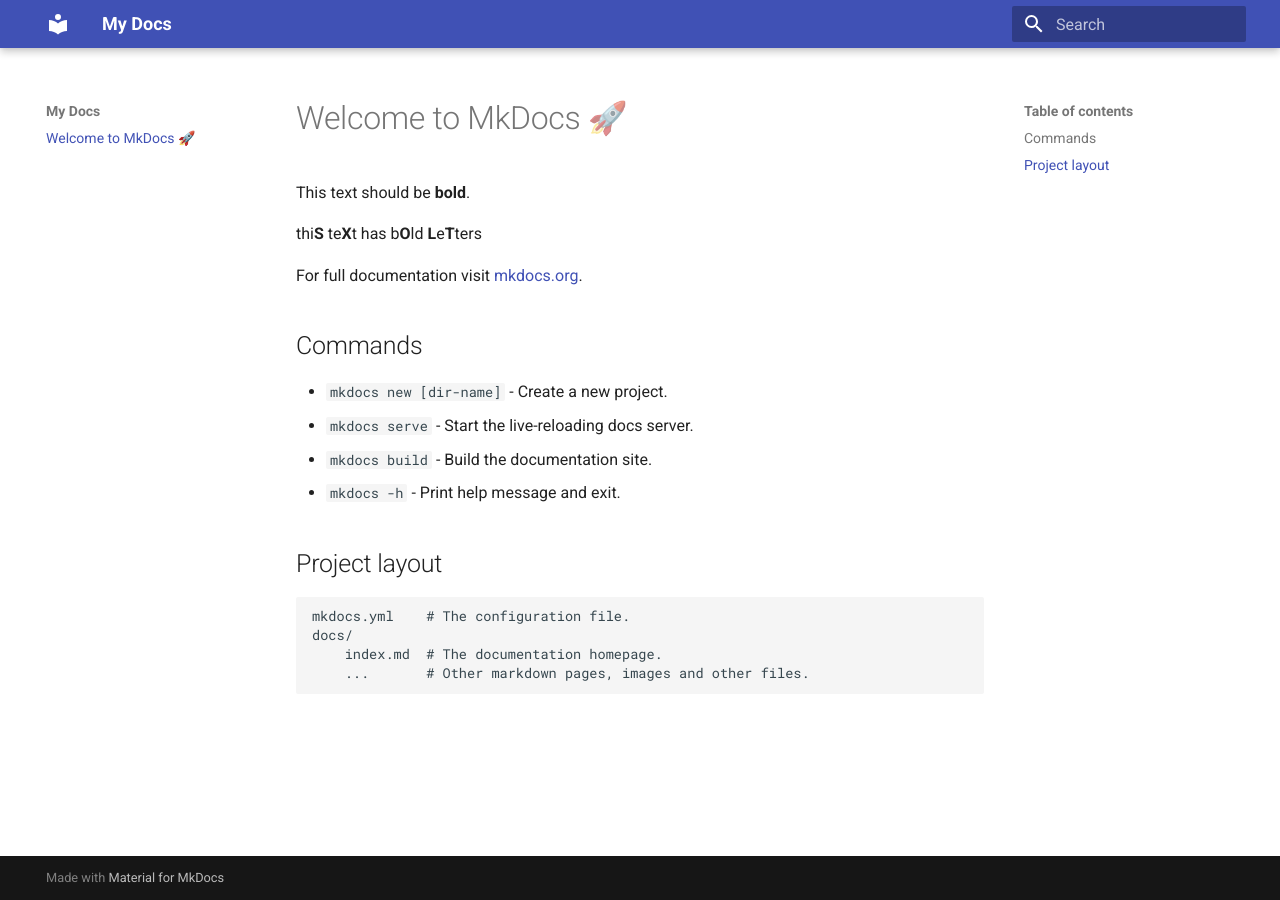
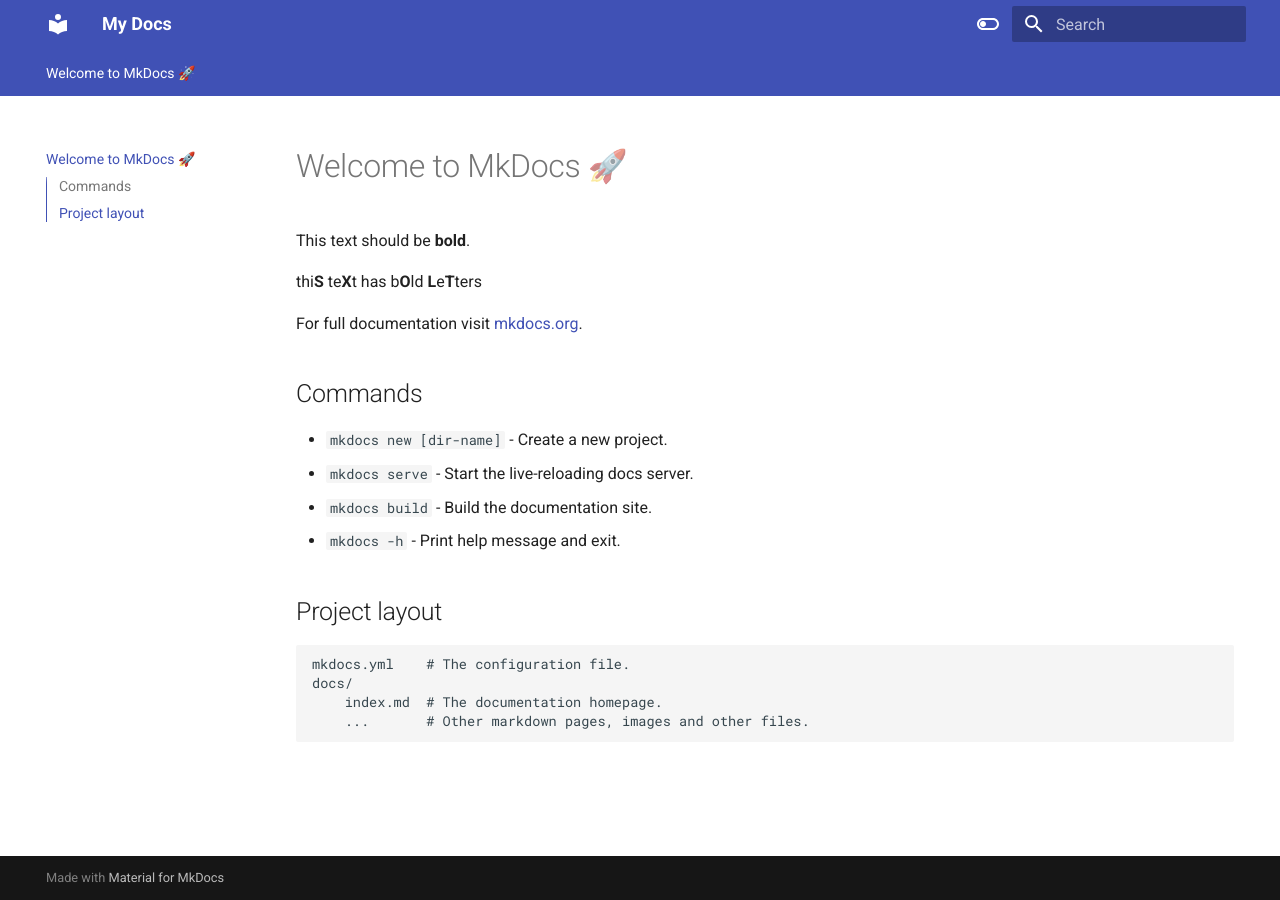
Before and after one commit to kelly-sovacool/test-mkdocs, an MkDocs documentation site: the page built from docs/index.md, in a window 1280 px wide. Built offline with MkDocs 1.6.1 and Material for MkDocs 9.7.7, drawn with Linux system fonts in a browser that asks for light colours.

Commit message:
docs: add theme components

```diff
--- a/mkdocs.yml
+++ b/mkdocs.yml
@@ -1,3 +1,21 @@
 site_name: My Docs
 theme:
   name: material
+  features:
+    - navigation.tabs
+    - navigation.top
+    - navigation.indexes
+    - toc.integrate
+  palette:
+    - scheme: default
+      primary: indigo
+      accent: indigo
+      toggle:
+        icon: material/toggle-switch-off-outline
+        name: Switch to dark mode
+    - scheme: slate
+      primary: red
+      accent: red
+      toggle:
+        icon: material/toggle-switch
+        name: Switch to light mode
```
